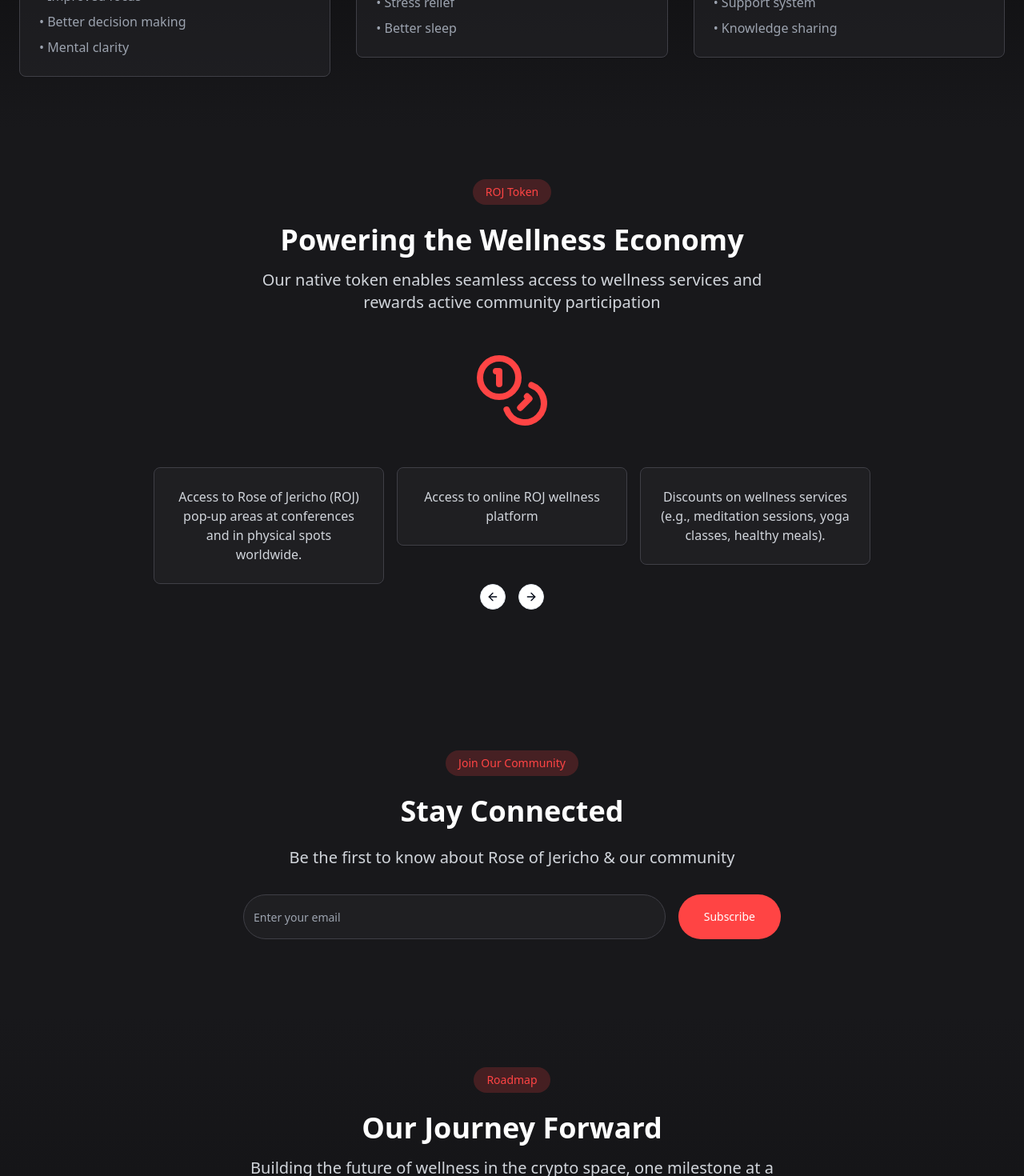
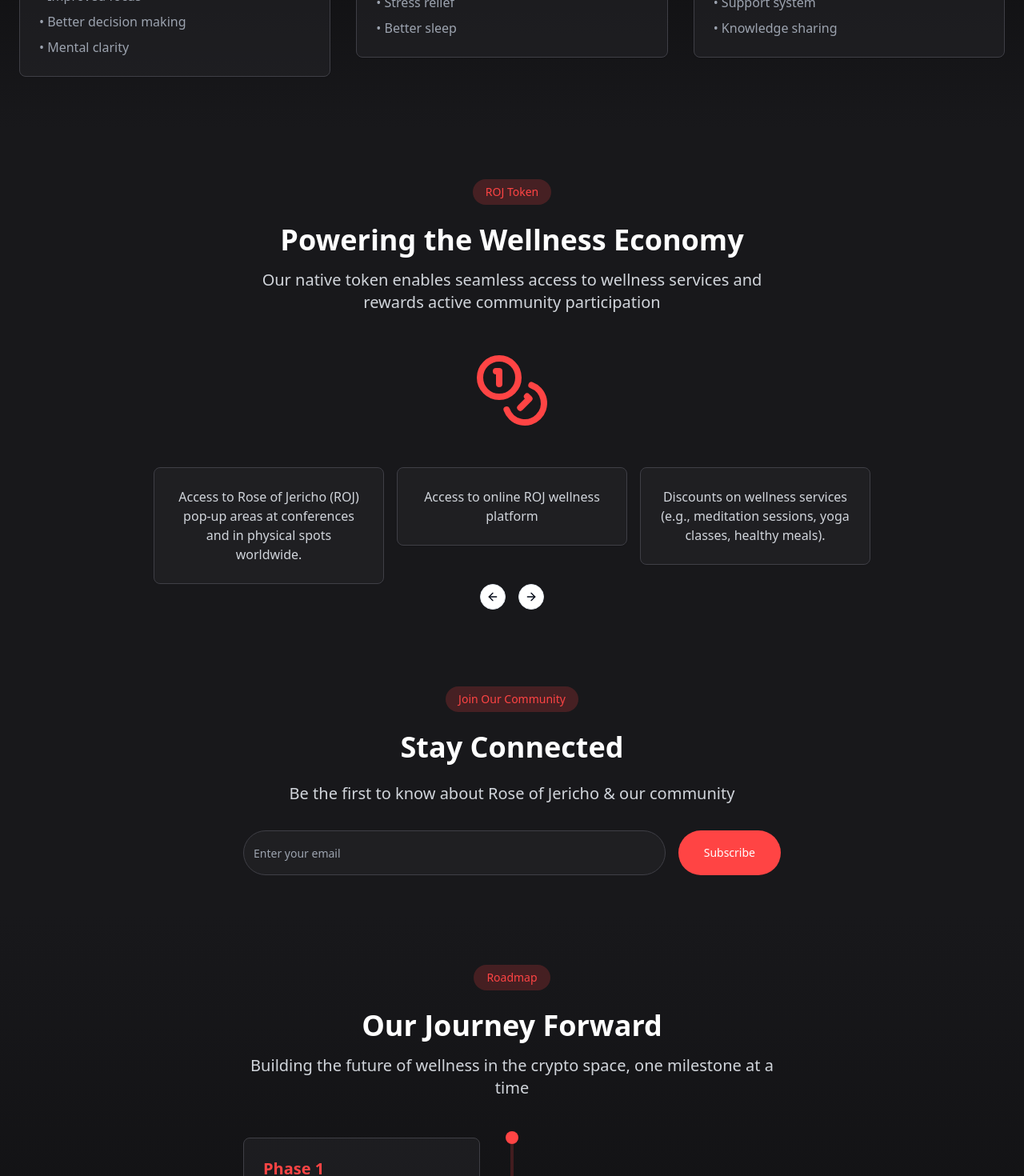
Before and after one commit to alexnomads/oasis-harmony-zone, a React (Vite) app: page / in a window 1280 px wide. Shown: the part 1906-3376 px from the top of the page at 80% size. Built offline with nearby package versions, Linux system fonts and the light colour scheme.

Commit message:
Reduce spacing in layout
- Decreased the space between the ROJ token section and the Newsletter section by 50%.
- Reduced the space between the Newsletter section and the Roadmap section by 50%.
[skip gpt_engineer]

```diff
--- a/src/components/Newsletter.tsx
+++ b/src/components/Newsletter.tsx
@@ -4,7 +4,7 @@ import { motion } from "framer-motion";
 
 export const Newsletter = () => {
   return (
-    <section className="py-24 bg-zinc-900">
+    <section className="py-12 bg-zinc-900">
       <div className="container mx-auto px-6">
         <motion.div
           initial={{ opacity: 0, y: 20 }}
--- a/src/components/Token.tsx
+++ b/src/components/Token.tsx
@@ -20,7 +20,7 @@ export const Token = () => {
   ];
 
   return (
-    <section className="py-16 bg-zinc-900">
+    <section className="py-16 pb-8 bg-zinc-900">
       <div className="container mx-auto px-6">
         <motion.div
           initial={{ opacity: 0, y: 20 }}
```
